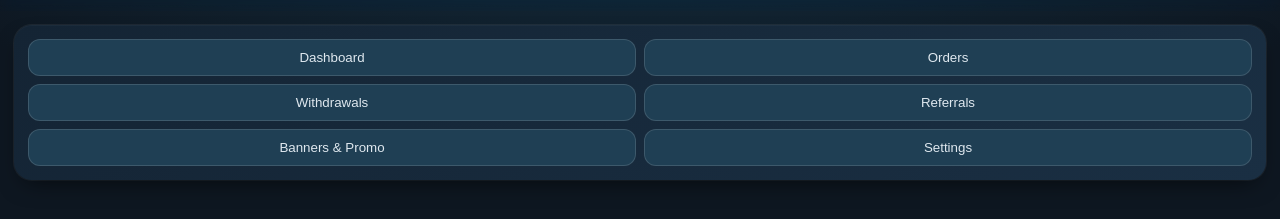
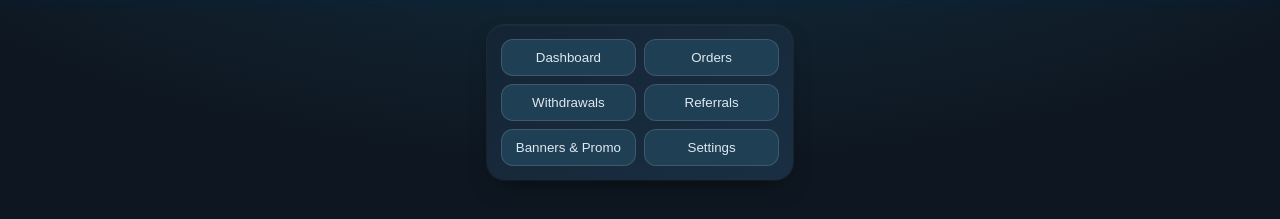
Before and after one commit to DevloperScaner/Animal-cash-main, a plain HTML site: page admin/index.html in a window 1280 px wide. Shown: the part 59-278 px from the top of the page. Drawn offline with Linux system fonts and the light colour scheme; no server answers.

Commit message:
Add files via upload

```diff
--- a/admin/index.html
+++ b/admin/index.html
@@ -7,6 +7,7 @@
   <link rel="preconnect" href="https://fonts.gstatic.com" crossorigin>
   <link href="https://fonts.googleapis.com/css2?family=Inter:wght@400;600;800&display=swap" rel="stylesheet">
   <link rel="stylesheet" href="../css/styles.css"/>
+  <link rel="stylesheet" href="admin.css"/>
   <title>Admin — Animals Cash</title>
 </head>
 <body>
@@ -18,7 +19,7 @@
         <button id="logoutBtn" class="btn red">Logout</button>
       </div>
     </header>
-    <main class="content">
+    <main class="content admin">
       <section class="card">
         <div class="selector" id="adminTabs">
           <button class="btn" data-tab="dash">Dashboard</button>
```
